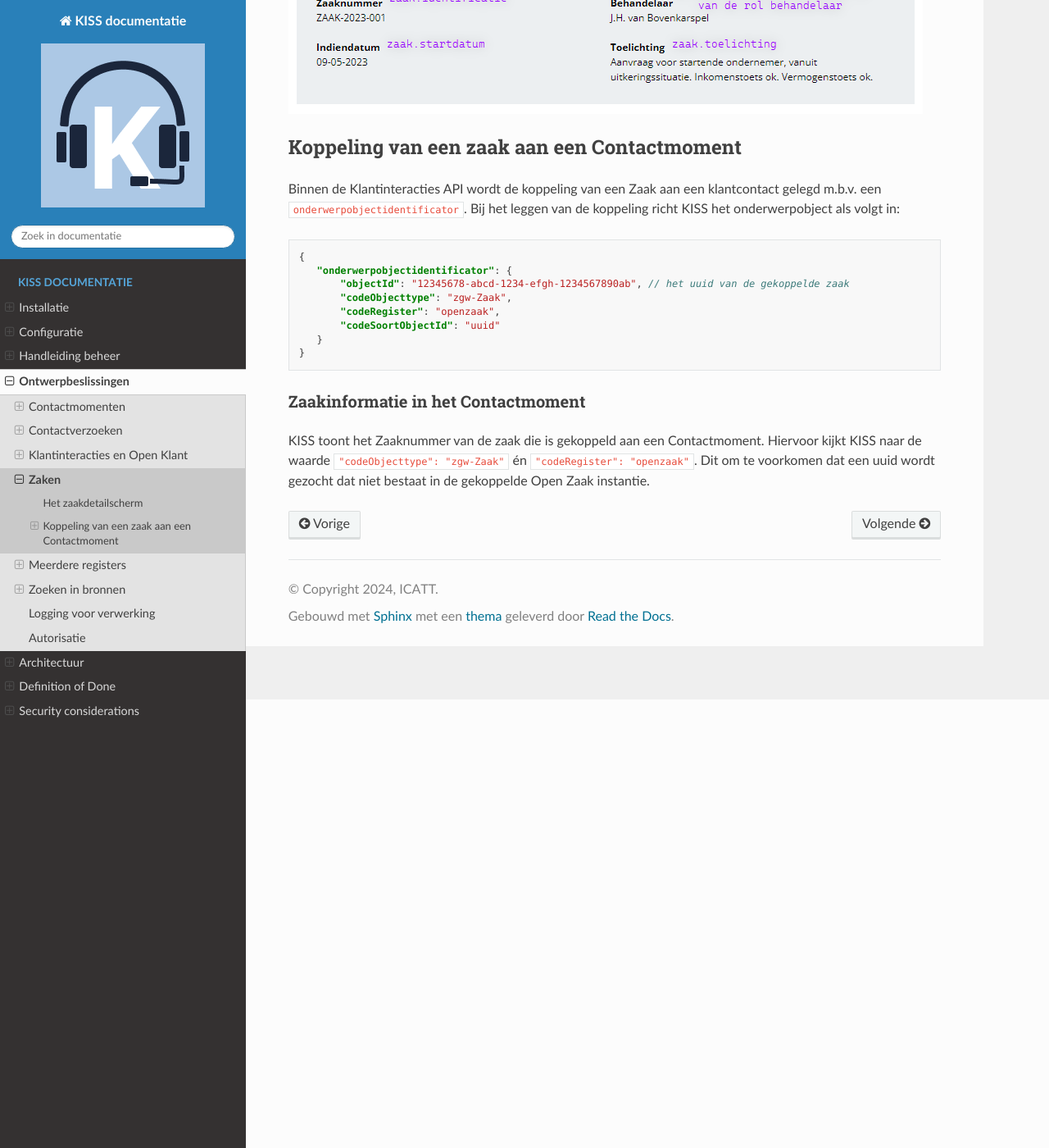
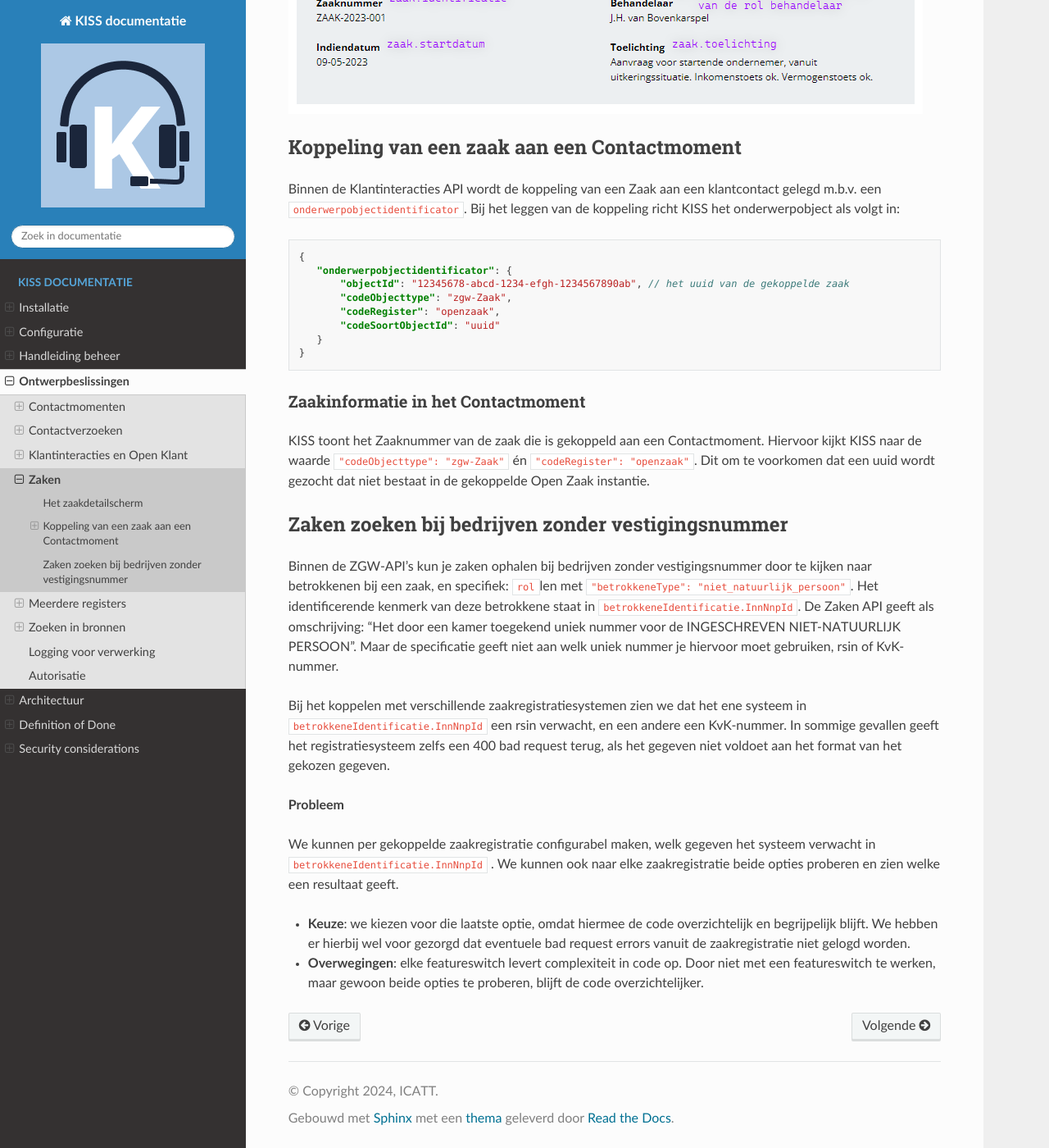
Before and after one commit to Klantinteractie-Servicesysteem/.github, a Sphinx documentation site: the page built from docs/decision-record/zaken.md, in a window 1280 px wide and 1400 px high, scrolled down 547 px. Shown: the whole window at 82% size. Built offline with Sphinx 7.4.7 and the Read the Docs theme 3.1.0, drawn with Linux system fonts in a browser that asks for light colours.

Commit message:
opzet decision rsin kvknr

```diff
--- a/docs/decision-record/zaken.md
+++ b/docs/decision-record/zaken.md
@@ -23,4 +23,17 @@ Binnen de Klantinteracties API wordt de koppeling van een Zaak aan een klantcont
 
 ### Zaakinformatie in het Contactmoment
 
-KISS toont het Zaaknummer van de zaak die is gekoppeld aan een Contactmoment. Hiervoor kijkt KISS naar de waarde  `"codeObjecttype": "zgw-Zaak"`  én `"codeRegister": "openzaak"`. Dit om te voorkomen dat een uuid wordt gezocht dat niet bestaat in de gekoppelde Open Zaak instantie.
+KISS toont het Zaaknummer van de zaak die is gekoppeld aan een Contactmoment. Hiervoor kijkt KISS naar de waarde `"codeObjecttype": "zgw-Zaak"` én `"codeRegister": "openzaak"`. Dit om te voorkomen dat een uuid wordt gezocht dat niet bestaat in de gekoppelde Open Zaak instantie.
+
+
+## Zaken zoeken bij bedrijven zonder vestigingsnummer
+Binnen de ZGW-API's kun je zaken ophalen bij bedrijven zonder vestigingsnummer door te kijken naar betrokkenen bij een zaak, en specifiek: `rol`len met `"betrokkeneType": "niet_natuurlijk_persoon"`. Het identificerende kenmerk van deze betrokkene staat in `betrokkeneIdentificatie.InnNnpId`. De Zaken API geeft als omschrijving: "Het door een kamer toegekend uniek nummer voor de INGESCHREVEN NIET-NATUURLIJK PERSOON". Maar de specificatie geeft niet aan welk uniek nummer je hiervoor moet gebruiken, rsin of KvK-nummer.
+
+Bij het koppelen met verschillende zaakregistratiesystemen zien we dat het ene systeem in `betrokkeneIdentificatie.InnNnpId` een rsin verwacht, en een andere een KvK-nummer. In sommige gevallen geeft het registratiesysteem zelfs een 400 bad request terug, als het gegeven niet voldoet aan het format van het gekozen gegeven.
+
+**Probleem**
+
+We kunnen per gekoppelde zaakregistratie configurabel maken, welk gegeven het systeem verwacht in `betrokkeneIdentificatie.InnNnpId` . We kunnen ook naar elke zaakregistratie beide opties proberen en zien welke een resultaat geeft.
+
+- **Keuze**: we kiezen voor die laatste optie, omdat hiermee de code overzichtelijk en begrijpelijk blijft. We hebben er hierbij wel voor gezorgd dat eventuele bad request errors vanuit de zaakregistratie niet gelogd worden.
+- **Overwegingen**: elke featureswitch levert complexiteit in code op. Door niet met een featureswitch te werken, maar gewoon beide opties te proberen, blijft de code overzichtelijker.
```
